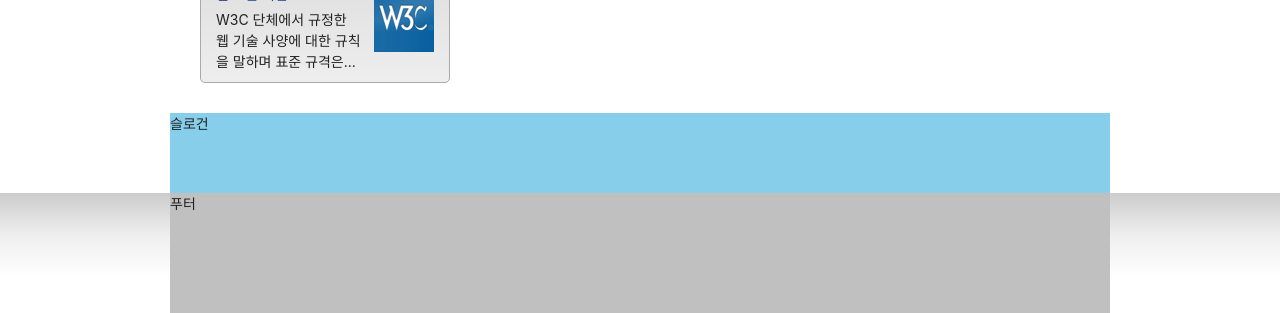
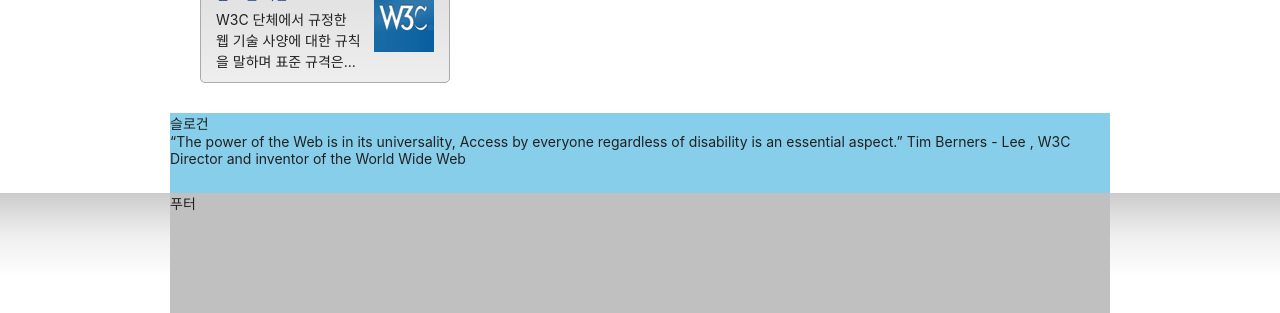
Before and after one commit to wjdgh4058/HTML5, a plain HTML site: page index.html in a window 1280 px wide. Shown: the part 746-1059 px from the top of the page. Drawn offline with Linux system fonts and the light colour scheme; a web font is replaced by a local one.

Commit message:
슬로건 마크업

```diff
--- a/index.html
+++ b/index.html
@@ -484,7 +484,17 @@
         </div>
       </div>
     </main>
-    <article class="slogan">슬로건</article>
+    <article class="slogan">
+      <h2 class="slogan-title" title="웹카페에서 웹표준을">슬로건</h2>
+      <p class="slogan-content">
+        <q cite="http://w3.org/WAI"
+          >The power of the Web is in its universality, Access by everyone
+          regardless of disability is an essential aspect.</q
+        >
+        Tim Berners - Lee , W3C Director and inventor of the World Wide Web
+      </p>
+      <footer class="a11y-hidden">출처 : W3C, http://w3.org/WAI/</footer>
+    </article>
     <footer class="footer">
       <div class="footer-inner">푸터</div>
     </footer>
```
